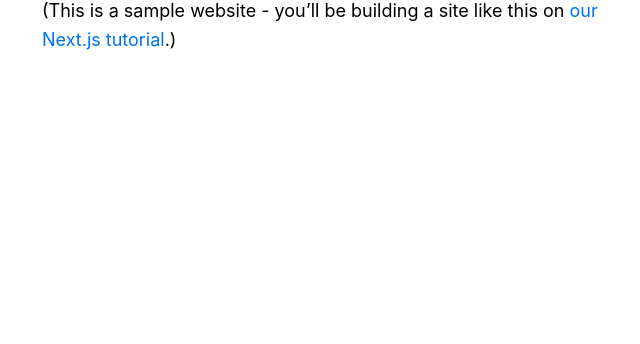
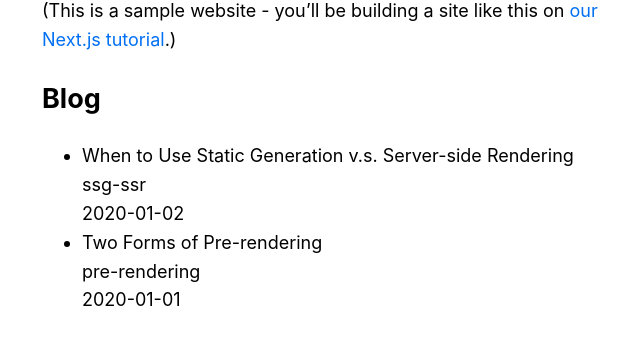
Before and after one commit to tomasGonz67/nextjs-playwright-testing, a Next.js app: page / in a window 1280 px wide. Shown: the part 356-700 px from the top of the page, without its empty margins (292-932 px from the left). Built offline with nearby package versions, Linux system fonts and the light colour scheme.

Commit message:
added get static props to retrieve page data

```diff
--- a/pages/index.js
+++ b/pages/index.js
@@ -1,6 +1,7 @@
 import Head from "next/head";
 import Layout, { siteTitle } from "../components/layout";
 import utilStyles from "../styles/Home.module.css";
+import { getSortedPostsData } from "../lib/posts";
 
 export default function Home({ allPostsData }) {
   return (
@@ -15,6 +16,29 @@
           <a href="https://nextjs.org/learn">our Next.js tutorial</a>.)
         </p>
       </section>
+      <section className={`${utilStyles.headingMd} ${utilStyles.padding1px}`}>
+        <h2 className={utilStyles.headingLg}>Blog</h2>
+        <ul className={utilStyles.list}>
+          {allPostsData.map(({ id, date, title }) => (
+            <li className={utilStyles.listItem} key={id}>
+              {title}
+              <br />
+              {id}
+              <br />
+              {date}
+            </li>
+          ))}
+        </ul>
+      </section>
     </Layout>
   );
 }
+
+export async function getStaticProps() {
+  const allPostsData = getSortedPostsData();
+  return {
+    props: {
+      allPostsData,
+    },
+  };
+}
```
